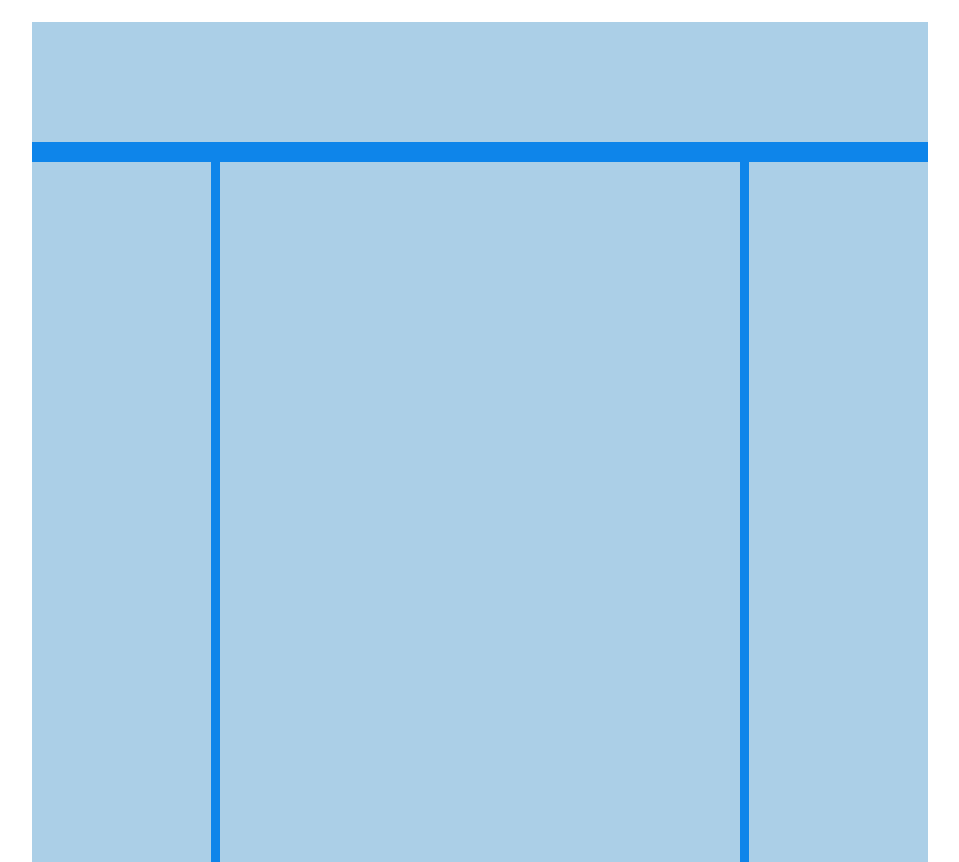
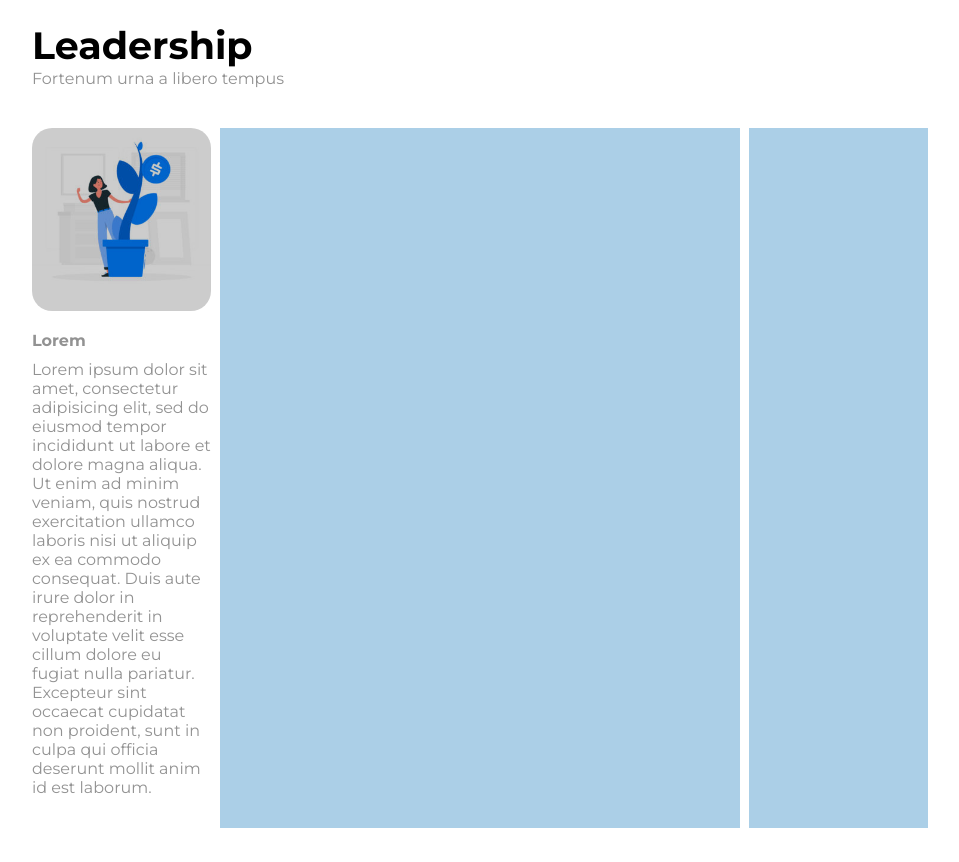
Before and after one commit to lorenaspiller/htmlcss-wp, a plain HTML site: page index.html in a window 1280 px wide. Shown: the part 780-1642 px from the top of the page, without its empty margins (160-1119 px from the left). Drawn offline with Linux system fonts and the light colour scheme.

Commit message:
Creazione colonna di sinistra della seconda sezione
modifiche html e stile

```diff
--- a/css/style.css
+++ b/css/style.css
@@ -91,16 +91,38 @@ nav li a {
 
 /* /hero */
 
+/* rows */
+
 .rows {
-  background-color: #0E85EA;
+  /* background-color: #0E85EA; */
   margin-top: 40px;
   padding-bottom: 20px;
 }
 
 .rows .row-top {
-  background-color: #ABCFE7;
-  margin-bottom: 20px;
-  height: 120px;
+  margin-bottom: 40px;
+}
+
+.titolo-row-top {
+  color: black;
+  font-size: 38px;
+}
+
+.img-left {
+  position: relative;
+}
+
+h4 {
+  margin-top: 20px
+}
+
+p {
+  margin-top: 10px;
+}
+
+.c-left img {
+  width: 100%;
+  border-radius: 20px;
 }
 
 .c-left, .c-right {
@@ -112,8 +134,7 @@ nav li a {
   margin: 0 1%;
 }
 
-.row-top,
-.c-left,
+
 .c-right,
 .c-middle {
   background-color: #ABCFE7;
@@ -123,6 +144,8 @@ nav li a {
   float: left;
   height: 700px;
 }
+
+/* /rows */
 /* /main */
 
 
--- a/index.html
+++ b/index.html
@@ -39,28 +39,41 @@
 
         <!-- prima sezione -->
         <section class="hero">
-          <div class="layover img-hero">
+          <div class="img-hero">
             <img src="img/banner.jpg" alt="hero">
           </div>
           <div class="testo-hero">
             <h2>Pretium ac placerat dui interdum nunc in eros urna morbi</h2>
             <p>Lorem ipsum dolor sit amet, consectetur adipisicing elit, sed do eiusmod tempor incididunt ut labore et dolore magna aliqua. Ut enim ad minim veniam, quis nostrud exercitation ullamco laboris nisi ut aliquip ex ea commodo consequat.</p>
           </div>
-          <div class="overlay">
-
-          </div>
+          <div class="overlay"></div>
         </section>
         <!-- /prima sezione -->
 
         <!-- seconda sezione -->
         <section class="rows">
           <!-- row top -->
-          <div class="row-top"></div>
+          <div class="row-top">
+            <h2 class="titolo-row-top">Leadership</h2>
+            <div class="sottotitolo">Fortenum urna a libero tempus</div>
+          </div>
           <!-- /row top -->
 
           <!-- row bottom -->
           <div class="clearfix row-bottom">
-            <div class="c-left"></div>
+            <div class="c-left">
+              <!-- immagine  -->
+              <div class="img-left">
+                <img src="img/img-1.jpg" alt="img-1">
+                <div class="overlay"></div>
+              </div>
+              <!-- /immagine  -->
+
+              <!-- /testo -->
+              <h4>Lorem</h4>
+              <p>Lorem ipsum dolor sit amet, consectetur adipisicing elit, sed do eiusmod tempor incididunt ut labore et dolore magna aliqua. Ut enim ad minim veniam, quis nostrud exercitation ullamco laboris nisi ut aliquip ex ea commodo consequat. Duis aute irure dolor in reprehenderit in voluptate velit esse cillum dolore eu fugiat nulla pariatur. Excepteur sint occaecat cupidatat non proident, sunt in culpa qui officia deserunt mollit anim id est laborum.</p>
+              <!-- /testo -->
+            </div>
             <div class="c-middle"></div>
             <div class="c-right"></div>
           </div>
```
